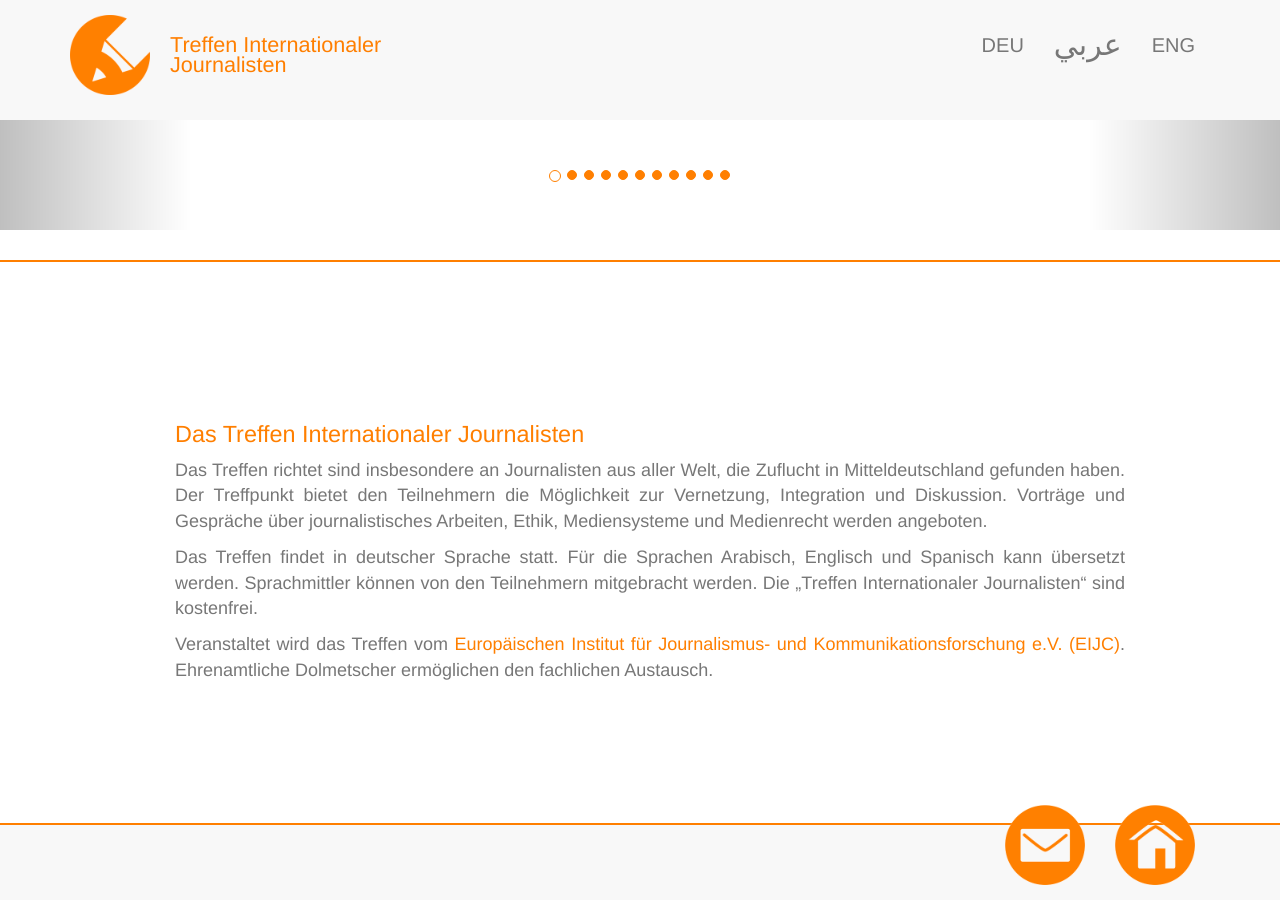
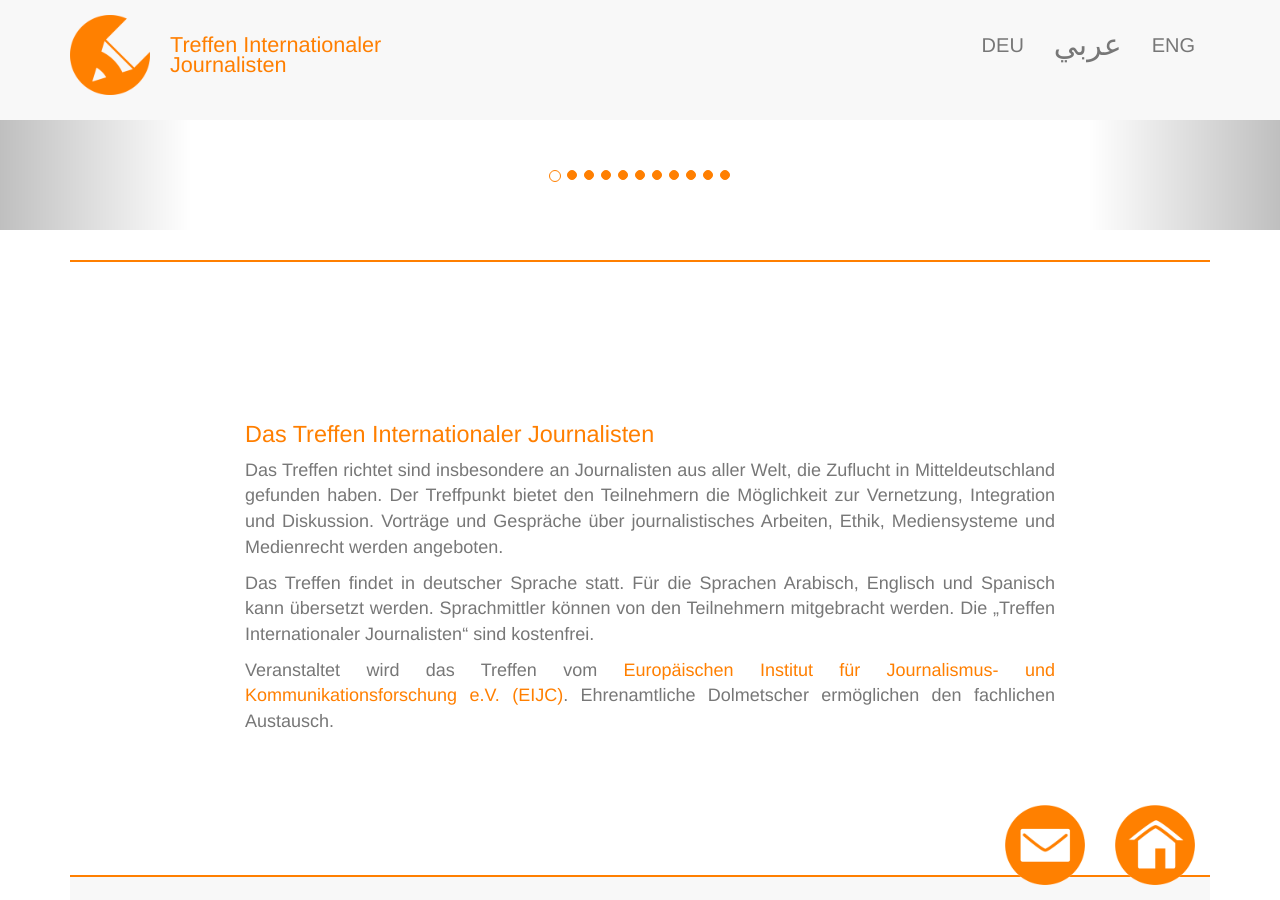
Before and after one commit to EIJC/TIJ, a Jekyll site: the page built from de.html, in a window 1280 px wide and 900 px high, scrolled down 360 px. Built offline with Jekyll 4.4.1, drawn with Linux system fonts in a browser that asks for light colours; nearby versions of some CDN libraries.

Commit message:
Update de.html

```diff
--- a/de.html
+++ b/de.html
@@ -105,6 +105,8 @@ language: de
         <span class="sr-only">Next</span>
       </a>
 </div>
+<!-- end container -->
+<div class="container marketing">
 
 <div class="divider"><a id="Treffen" name="Treffen"></a></div>
 
@@ -216,3 +218,5 @@ language: de
 
 
 <div class="divider"></div>
+
+</div>
```
